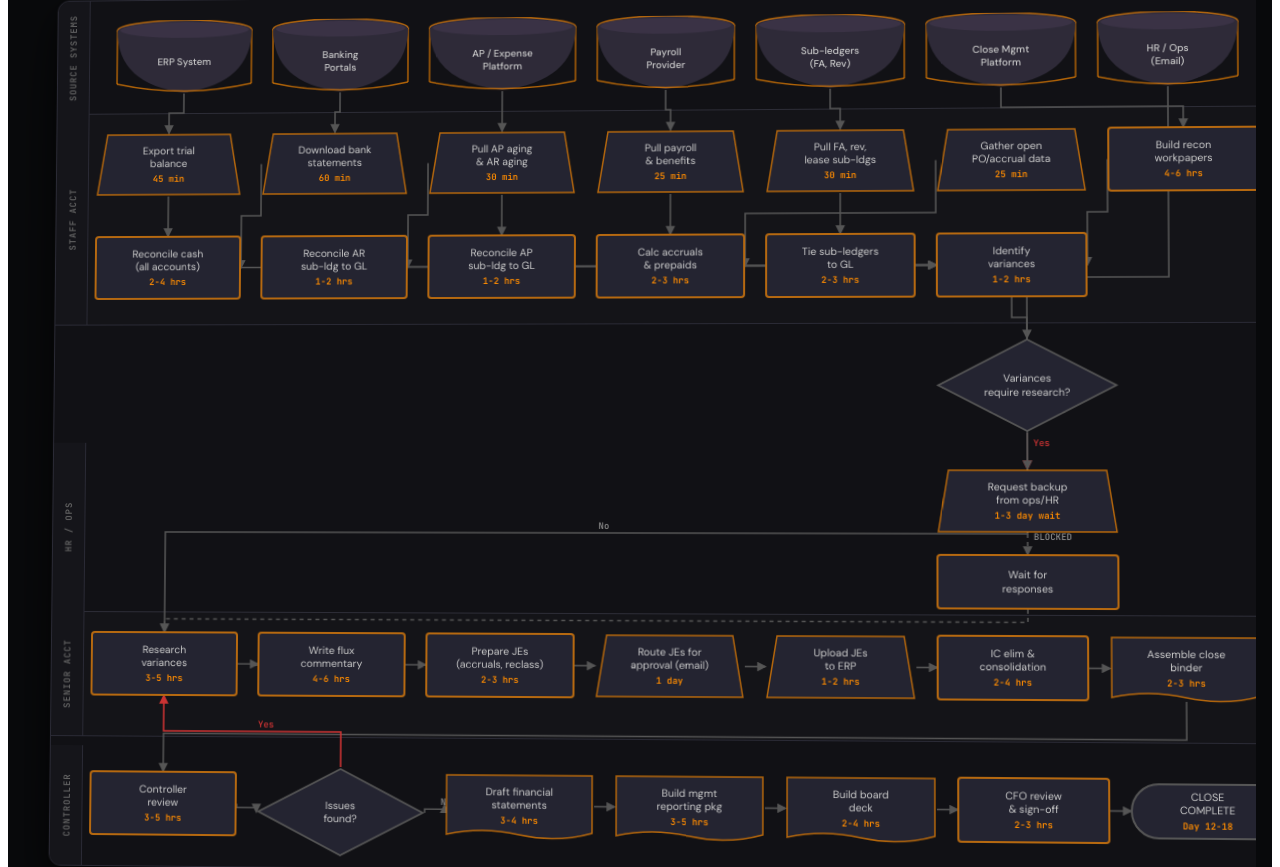
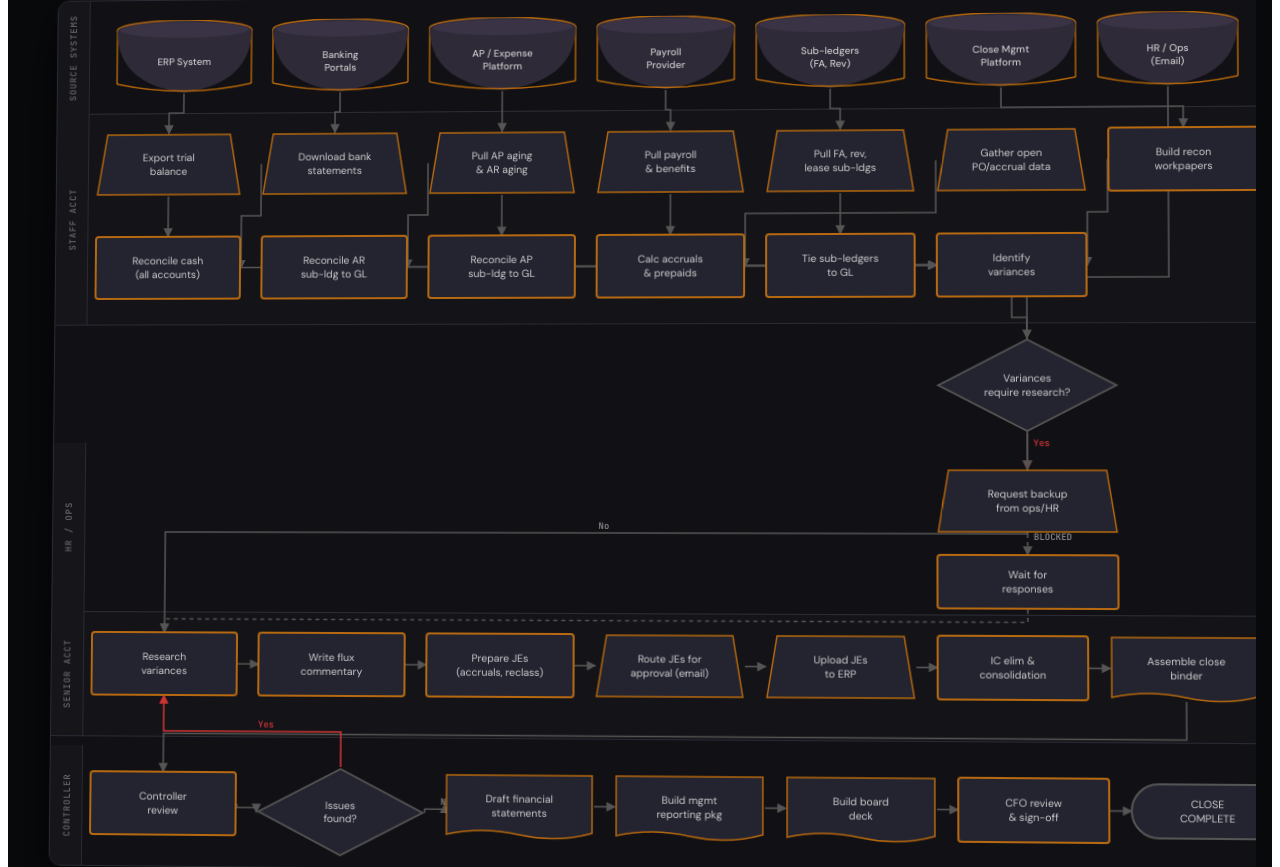
Before and after one commit to shoppingmean16/knightledger-site, a Next.js app: page /close-process in a window 1280 px wide. Shown: the part 472-1339 px from the top of the page. Built offline with nearby package versions, Linux system fonts and the light colour scheme.

Commit message:
Strip flowchart time labels (35 instances removed)

```diff
--- a/pages/close-process.js
+++ b/pages/close-process.js
@@ -16,46 +16,46 @@ var BEFORE_NODES = [
   { id: "b_hr",      label: "HR / Ops\n(Email)",       shape: "cylinder", lane: -1, x: 1050, y: 20, w: 140, h: 75, desc: "Other departments providing context and backup.", pain: "Communication via email chains and Slack threads." },
 
   // ── STAFF ACCOUNTANT LANE (lane 0) — Day 1-3 data gathering ──
-  { id: "b1",  label: "Export trial\nbalance",        shape: "trapezoid",  lane: 0, x: 40,   y: 135, w: 150, h: 65, time: "45 min",  desc: "Run TB report from ERP, save as CSV.", pain: "Stale by the time export completes." },
-  { id: "b2",  label: "Download bank\nstatements",    shape: "trapezoid",  lane: 0, x: 210,  y: 135, w: 150, h: 65, time: "60 min",  desc: "Manually pull statements from each bank portal.", pain: "2FA, session timeouts, inconsistent formats." },
-  { id: "b3",  label: "Pull AP aging\n& AR aging",    shape: "trapezoid",  lane: 0, x: 380,  y: 135, w: 150, h: 65, time: "30 min",  desc: "Export payables and receivables agings.", pain: "Unapplied cash and disputes flagged inconsistently." },
-  { id: "b4",  label: "Pull payroll\n& benefits",     shape: "trapezoid",  lane: 0, x: 550,  y: 135, w: 150, h: 65, time: "25 min",  desc: "Payroll register, commissions, accruals.", pain: "Off-cycle pay runs create reconciliation gaps." },
-  { id: "b5",  label: "Pull FA, rev,\nlease sub-ldgs",shape: "trapezoid",  lane: 0, x: 720,  y: 135, w: 150, h: 65, time: "30 min",  desc: "Fixed asset roll-forward, revenue waterfall, lease amortization.", pain: "Multiple systems, multiple exports, multiple formats." },
-  { id: "b6",  label: "Gather open\nPO/accrual data", shape: "trapezoid",  lane: 0, x: 890,  y: 135, w: 150, h: 65, time: "25 min",  desc: "Open purchase orders for accrual calculation.", pain: "Requires email chains with procurement and ops." },
-  { id: "b7",  label: "Build recon\nworkpapers",      shape: "rectangle",  lane: 0, x: 1060, y: 135, w: 150, h: 65, time: "4-6 hrs", desc: "Build Excel workpapers for every account.", pain: "VLOOKUP chains break when source data shifts." },
+  { id: "b1",  label: "Export trial\nbalance",        shape: "trapezoid",  lane: 0, x: 40,   y: 135, w: 150, h: 65,  desc: "Run TB report from ERP, save as CSV.", pain: "Stale by the time export completes." },
+  { id: "b2",  label: "Download bank\nstatements",    shape: "trapezoid",  lane: 0, x: 210,  y: 135, w: 150, h: 65,  desc: "Manually pull statements from each bank portal.", pain: "2FA, session timeouts, inconsistent formats." },
+  { id: "b3",  label: "Pull AP aging\n& AR aging",    shape: "trapezoid",  lane: 0, x: 380,  y: 135, w: 150, h: 65,  desc: "Export payables and receivables agings.", pain: "Unapplied cash and disputes flagged inconsistently." },
+  { id: "b4",  label: "Pull payroll\n& benefits",     shape: "trapezoid",  lane: 0, x: 550,  y: 135, w: 150, h: 65,  desc: "Payroll register, commissions, accruals.", pain: "Off-cycle pay runs create reconciliation gaps." },
+  { id: "b5",  label: "Pull FA, rev,\nlease sub-ldgs",shape: "trapezoid",  lane: 0, x: 720,  y: 135, w: 150, h: 65,  desc: "Fixed asset roll-forward, revenue waterfall, lease amortization.", pain: "Multiple systems, multiple exports, multiple formats." },
+  { id: "b6",  label: "Gather open\nPO/accrual data", shape: "trapezoid",  lane: 0, x: 890,  y: 135, w: 150, h: 65,  desc: "Open purchase orders for accrual calculation.", pain: "Requires email chains with procurement and ops." },
+  { id: "b7",  label: "Build recon\nworkpapers",      shape: "rectangle",  lane: 0, x: 1060, y: 135, w: 150, h: 65, desc: "Build Excel workpapers for every account.", pain: "VLOOKUP chains break when source data shifts." },
 
   // ── STAFF ACCOUNTANT — Day 3-5 reconciliation ──
-  { id: "b8",  label: "Reconcile cash\n(all accounts)", shape: "rectangle", lane: 0, x: 40,  y: 240, w: 150, h: 65, time: "2-4 hrs", desc: "Match bank transactions to GL line by line.", pain: "Manual matching, outstanding items carried forward for months." },
-  { id: "b9",  label: "Reconcile AR\nsub-ldg to GL",   shape: "rectangle", lane: 0, x: 210, y: 240, w: 150, h: 65, time: "1-2 hrs", desc: "Tie AR aging to GL balance, research differences.", pain: "Unapplied cash and credit memos cause timing differences." },
-  { id: "b10", label: "Reconcile AP\nsub-ldg to GL",   shape: "rectangle", lane: 0, x: 380, y: 240, w: 150, h: 65, time: "1-2 hrs", desc: "Tie AP aging to GL balance.", pain: "Cutoff errors create phantom variances." },
-  { id: "b11", label: "Calc accruals\n& prepaids",     shape: "rectangle", lane: 0, x: 550, y: 240, w: 150, h: 65, time: "2-3 hrs", desc: "Estimate unbilled expenses, amortize prepaids.", pain: "Relies on tribal knowledge of vendor billing cycles." },
-  { id: "b12", label: "Tie sub-ledgers\nto GL",        shape: "rectangle", lane: 0, x: 720, y: 240, w: 150, h: 65, time: "2-3 hrs", desc: "Fixed asset, revenue, lease sub-ledger reconciliation.", pain: "One mismatch requires hours of transaction-level investigation." },
-  { id: "b13", label: "Identify\nvariances",           shape: "rectangle", lane: 0, x: 890, y: 240, w: 150, h: 65, time: "1-2 hrs", desc: "Flag variances above materiality threshold.", pain: "Thresholds inconsistent across accounts." },
+  { id: "b8",  label: "Reconcile cash\n(all accounts)", shape: "rectangle", lane: 0, x: 40,  y: 240, w: 150, h: 65, desc: "Match bank transactions to GL line by line.", pain: "Manual matching, outstanding items carried forward for months." },
+  { id: "b9",  label: "Reconcile AR\nsub-ldg to GL",   shape: "rectangle", lane: 0, x: 210, y: 240, w: 150, h: 65, desc: "Tie AR aging to GL balance, research differences.", pain: "Unapplied cash and credit memos cause timing differences." },
+  { id: "b10", label: "Reconcile AP\nsub-ldg to GL",   shape: "rectangle", lane: 0, x: 380, y: 240, w: 150, h: 65, desc: "Tie AP aging to GL balance.", pain: "Cutoff errors create phantom variances." },
+  { id: "b11", label: "Calc accruals\n& prepaids",     shape: "rectangle", lane: 0, x: 550, y: 240, w: 150, h: 65, desc: "Estimate unbilled expenses, amortize prepaids.", pain: "Relies on tribal knowledge of vendor billing cycles." },
+  { id: "b12", label: "Tie sub-ledgers\nto GL",        shape: "rectangle", lane: 0, x: 720, y: 240, w: 150, h: 65, desc: "Fixed asset, revenue, lease sub-ledger reconciliation.", pain: "One mismatch requires hours of transaction-level investigation." },
+  { id: "b13", label: "Identify\nvariances",           shape: "rectangle", lane: 0, x: 890, y: 240, w: 150, h: 65, desc: "Flag variances above materiality threshold.", pain: "Thresholds inconsistent across accounts." },
 
   // ── DECISION: variances need research? (lane 0) ──
   { id: "b14", label: "Variances\nrequire research?", shape: "diamond", lane: 0, x: 890, y: 345, w: 180, h: 95, desc: "Decide which variances need further investigation." },
 
   // ── HR / OPS lane (lane 1) — blocking waits ──
-  { id: "b15", label: "Request backup\nfrom ops/HR",   shape: "trapezoid", lane: 1, x: 890, y: 475, w: 180, h: 65, time: "1-3 day wait", desc: "Email AP, ops, sales, HR for context on flagged items.", pain: "Multiple follow-ups common. A frequent source of close delays." },
+  { id: "b15", label: "Request backup\nfrom ops/HR",   shape: "trapezoid", lane: 1, x: 890, y: 475, w: 180, h: 65, desc: "Email AP, ops, sales, HR for context on flagged items.", pain: "Multiple follow-ups common. A frequent source of close delays." },
   { id: "b16", label: "Wait for\nresponses",           shape: "rectangle", lane: 1, x: 890, y: 560, w: 180, h: 55, desc: "Work is blocked pending responses from other departments.", pain: "Blocks downstream work for 1-3 days." },
 
   // ── SENIOR ACCOUNTANT lane (lane 2) — Day 5-8 analysis ──
-  { id: "b17", label: "Research\nvariances",           shape: "rectangle", lane: 2, x: 40,  y: 640, w: 150, h: 65, time: "3-5 hrs", desc: "Investigate root cause of material variances.", pain: "Requires cross-referencing multiple systems and periods." },
-  { id: "b18", label: "Write flux\ncommentary",        shape: "rectangle", lane: 2, x: 210, y: 640, w: 150, h: 65, time: "4-6 hrs", desc: "Draft B/A, PY, forecast variance narratives.", pain: "Writing the same explanations every month with small variations." },
-  { id: "b19", label: "Prepare JEs\n(accruals, reclass)", shape: "rectangle", lane: 2, x: 380, y: 640, w: 150, h: 65, time: "2-3 hrs", desc: "Draft journal entries in Excel template.", pain: "Manual calculations, prone to errors." },
-  { id: "b20", label: "Route JEs for\napproval (email)", shape: "trapezoid", lane: 2, x: 550, y: 640, w: 150, h: 65, time: "1 day", desc: "Send entries via email for review.", pain: "Approvals stall in inboxes." },
-  { id: "b21", label: "Upload JEs\nto ERP",            shape: "trapezoid", lane: 2, x: 720, y: 640, w: 150, h: 65, time: "1-2 hrs", desc: "Manually enter approved JEs into ERP one at a time.", pain: "Upload format errors require rework." },
-  { id: "b22", label: "IC elim &\nconsolidation",      shape: "rectangle", lane: 2, x: 890, y: 640, w: 150, h: 65, time: "2-4 hrs", desc: "Match IC balances, draft eliminations, run consolidation.", pain: "FX translation and cutoff differences break consolidation." },
-  { id: "b23", label: "Assemble close\nbinder",        shape: "document",  lane: 2, x: 1060, y: 640, w: 150, h: 65, time: "2-3 hrs", desc: "Organize workpapers, schedules, approvals, sign-offs.", pain: "Version control chaos if late entries post." },
+  { id: "b17", label: "Research\nvariances",           shape: "rectangle", lane: 2, x: 40,  y: 640, w: 150, h: 65, desc: "Investigate root cause of material variances.", pain: "Requires cross-referencing multiple systems and periods." },
+  { id: "b18", label: "Write flux\ncommentary",        shape: "rectangle", lane: 2, x: 210, y: 640, w: 150, h: 65, desc: "Draft B/A, PY, forecast variance narratives.", pain: "Writing the same explanations every month with small variations." },
+  { id: "b19", label: "Prepare JEs\n(accruals, reclass)", shape: "rectangle", lane: 2, x: 380, y: 640, w: 150, h: 65, desc: "Draft journal entries in Excel template.", pain: "Manual calculations, prone to errors." },
+  { id: "b20", label: "Route JEs for\napproval (email)", shape: "trapezoid", lane: 2, x: 550, y: 640, w: 150, h: 65, desc: "Send entries via email for review.", pain: "Approvals stall in inboxes." },
+  { id: "b21", label: "Upload JEs\nto ERP",            shape: "trapezoid", lane: 2, x: 720, y: 640, w: 150, h: 65, desc: "Manually enter approved JEs into ERP one at a time.", pain: "Upload format errors require rework." },
+  { id: "b22", label: "IC elim &\nconsolidation",      shape: "rectangle", lane: 2, x: 890, y: 640, w: 150, h: 65, desc: "Match IC balances, draft eliminations, run consolidation.", pain: "FX translation and cutoff differences break consolidation." },
+  { id: "b23", label: "Assemble close\nbinder",        shape: "document",  lane: 2, x: 1060, y: 640, w: 150, h: 65, desc: "Organize workpapers, schedules, approvals, sign-offs.", pain: "Version control chaos if late entries post." },
 
   // ── CONTROLLER / CFO lane (lane 3) — Day 8-15 review ──
-  { id: "b24", label: "Controller\nreview",            shape: "rectangle", lane: 3, x: 40,  y: 780, w: 150, h: 65, time: "3-5 hrs", desc: "Review every workpaper, JE, and reconciliation.", pain: "Time pressure forces spot-checks instead of full review." },
+  { id: "b24", label: "Controller\nreview",            shape: "rectangle", lane: 3, x: 40,  y: 780, w: 150, h: 65, desc: "Review every workpaper, JE, and reconciliation.", pain: "Time pressure forces spot-checks instead of full review." },
   { id: "b25", label: "Issues\nfound?",                shape: "diamond",   lane: 3, x: 210, y: 775, w: 170, h: 90, desc: "Controller identifies errors or missing support." },
-  { id: "b26", label: "Draft financial\nstatements",   shape: "document",  lane: 3, x: 400, y: 780, w: 150, h: 65, time: "3-4 hrs", desc: "Format BS, IS, CF statements and footnotes.", pain: "Manual cross-referencing and tie-outs." },
-  { id: "b27", label: "Build mgmt\nreporting pkg",     shape: "document",  lane: 3, x: 570, y: 780, w: 150, h: 65, time: "3-5 hrs", desc: "KPI dashboard, department P&Ls, trend analysis.", pain: "Copy-paste from Excel into slides." },
-  { id: "b28", label: "Build board\ndeck",             shape: "document",  lane: 3, x: 740, y: 780, w: 150, h: 65, time: "2-4 hrs", desc: "Investor and board presentation.", pain: "One late adjustment ripples through every slide." },
-  { id: "b29", label: "CFO review\n& sign-off",        shape: "rectangle", lane: 3, x: 910, y: 780, w: 150, h: 65, time: "2-3 hrs", desc: "Final executive review and approval.", pain: "Requires meetings and walkthroughs." },
-  { id: "b30", label: "CLOSE\nCOMPLETE",               shape: "pill",      lane: 3, x: 1080, y: 785, w: 150, h: 55, time: "Day 12-18", desc: "Books closed. Next close starts in ~10 business days." }
+  { id: "b26", label: "Draft financial\nstatements",   shape: "document",  lane: 3, x: 400, y: 780, w: 150, h: 65, desc: "Format BS, IS, CF statements and footnotes.", pain: "Manual cross-referencing and tie-outs." },
+  { id: "b27", label: "Build mgmt\nreporting pkg",     shape: "document",  lane: 3, x: 570, y: 780, w: 150, h: 65, desc: "KPI dashboard, department P&Ls, trend analysis.", pain: "Copy-paste from Excel into slides." },
+  { id: "b28", label: "Build board\ndeck",             shape: "document",  lane: 3, x: 740, y: 780, w: 150, h: 65, desc: "Investor and board presentation.", pain: "One late adjustment ripples through every slide." },
+  { id: "b29", label: "CFO review\n& sign-off",        shape: "rectangle", lane: 3, x: 910, y: 780, w: 150, h: 65, desc: "Final executive review and approval.", pain: "Requires meetings and walkthroughs." },
+  { id: "b30", label: "CLOSE\nCOMPLETE",               shape: "pill",      lane: 3, x: 1080, y: 785, w: 150, h: 55, desc: "Books closed. Next close starts in ~10 business days." }
 ];
 
 var BEFORE_EDGES = [
@@ -100,24 +100,24 @@ var AFTER_NODES = [
   { id: "a_close",   label: "Close Mgmt\nPlatform",    shape: "cylinder", lane: -1, x: 870,  y: 20, w: 150, h: 70, badge: "API", desc: "Your existing close management platform.", auto: "Output written into the tool your team already uses." },
 
   // ── AI ENGINE LANE (lane 0) — 5 engines + decision gate ──
-  { id: "a1", label: "Data Integration", shape: "hex", lane: 0, x: 60,  y: 145, w: 290, h: 90, time: "continuous", badge: "AI", desc: "Pulls and validates data from every connected source. Normalizes formats, runs data quality checks, and prepares clean datasets for downstream engines.", auto: "Runs throughout the period, not only at close." },
+  { id: "a1", label: "Data Integration", shape: "hex", lane: 0, x: 60,  y: 145, w: 290, h: 90, badge: "AI", desc: "Pulls and validates data from every connected source. Normalizes formats, runs data quality checks, and prepares clean datasets for downstream engines.", auto: "Runs throughout the period, not only at close." },
 
-  { id: "a2", label: "Reconciliation Engine", shape: "hex", lane: 0, x: 380, y: 145, w: 290, h: 90, time: "minutes", badge: "AI", desc: "Reconciles balance sheet accounts — cash, AR, AP, sub-ledgers, accruals, prepaids. Matches transactions across systems, categorizes timing differences, and surfaces exceptions with proposed resolutions.", auto: "In-scope accounts reconciled in parallel." },
+  { id: "a2", label: "Reconciliation Engine", shape: "hex", lane: 0, x: 380, y: 145, w: 290, h: 90, badge: "AI", desc: "Reconciles balance sheet accounts — cash, AR, AP, sub-ledgers, accruals, prepaids. Matches transactions across systems, categorizes timing differences, and surfaces exceptions with proposed resolutions.", auto: "In-scope accounts reconciled in parallel." },
 
-  { id: "a3", label: "Adjustment Engine", shape: "hex", lane: 0, x: 700, y: 145, w: 290, h: 90, time: "minutes", badge: "AI", desc: "Drafts journal entries — accruals, deferrals, reclasses, standard adjustments — using source data and historical context. Each entry includes calculation logic, supporting evidence, and a full audit trail.", auto: "Routed to the appropriate approver by entry type." },
+  { id: "a3", label: "Adjustment Engine", shape: "hex", lane: 0, x: 700, y: 145, w: 290, h: 90, badge: "AI", desc: "Drafts journal entries — accruals, deferrals, reclasses, standard adjustments — using source data and historical context. Each entry includes calculation logic, supporting evidence, and a full audit trail.", auto: "Routed to the appropriate approver by entry type." },
 
-  { id: "a4", label: "Consolidation & Close", shape: "hex", lane: 0, x: 60,  y: 275, w: 290, h: 90, time: "minutes", badge: "AI", desc: "Matches intercompany balances across entities, generates elimination entries, applies FX translation, and completes consolidation with full supporting documentation.", auto: "Mismatches surfaced in advance of close." },
+  { id: "a4", label: "Consolidation & Close", shape: "hex", lane: 0, x: 60,  y: 275, w: 290, h: 90, badge: "AI", desc: "Matches intercompany balances across entities, generates elimination entries, applies FX translation, and completes consolidation with full supporting documentation.", auto: "Mismatches surfaced in advance of close." },
 
-  { id: "a5", label: "Reporting & Evidence", shape: "hex", lane: 0, x: 380, y: 275, w: 290, h: 90, time: "minutes", badge: "AI", desc: "Generates variance commentary, financial statements, management reporting, and audit-ready evidence. Every figure traced to source. Outputs are data-linked and update together.", auto: "Financials, commentary, and audit support produced together." },
+  { id: "a5", label: "Reporting & Evidence", shape: "hex", lane: 0, x: 380, y: 275, w: 290, h: 90, badge: "AI", desc: "Generates variance commentary, financial statements, management reporting, and audit-ready evidence. Every figure traced to source. Outputs are data-linked and update together.", auto: "Financials, commentary, and audit support produced together." },
 
   { id: "a6", label: "Exceptions for\nreview?", shape: "diamond", lane: 0, x: 735, y: 275, w: 220, h: 95, badge: "AI", desc: "Isolates items that call for human judgment — unusual transactions, materiality edge cases, policy exceptions, and flagged anomalies.", auto: "Routed by materiality and confidence." },
 
   // ── CONTROLLER LANE (lane 1) — review and approve ──
-  { id: "a7", label: "Review & approve\nAI output", shape: "rectangle", lane: 1, x: 100, y: 460, w: 300, h: 80, time: "hours", badge: "HUMAN", desc: "Controller reviews AI-generated reconciliations, journal entries, and commentary. Preparation is complete — the focus is on exceptions, judgment calls, and refinement.", auto: "Review instead of prepare." },
+  { id: "a7", label: "Review & approve\nAI output", shape: "rectangle", lane: 1, x: 100, y: 460, w: 300, h: 80, badge: "HUMAN", desc: "Controller reviews AI-generated reconciliations, journal entries, and commentary. Preparation is complete — the focus is on exceptions, judgment calls, and refinement.", auto: "Review instead of prepare." },
 
-  { id: "a8", label: "Final sign-off", shape: "rectangle", lane: 1, x: 460, y: 460, w: 260, h: 80, time: "hours", badge: "HUMAN", desc: "Controller signs off on the close package — financial statements, reporting, and supporting workpapers.", auto: "Focused review. No last-minute surprises." },
+  { id: "a8", label: "Final sign-off", shape: "rectangle", lane: 1, x: 460, y: 460, w: 260, h: 80, badge: "HUMAN", desc: "Controller signs off on the close package — financial statements, reporting, and supporting workpapers.", auto: "Focused review. No last-minute surprises." },
 
-  { id: "a9", label: "CLOSE\nCOMPLETE", shape: "pill", lane: 1, x: 760, y: 470, w: 180, h: 60, time: "Day 2-3", desc: "Close is complete, reviewed, and documented." }
+  { id: "a9", label: "CLOSE\nCOMPLETE", shape: "pill", lane: 1, x: 760, y: 470, w: 180, h: 60, desc: "Close is complete, reviewed, and documented." }
 ];
 
 var AFTER_EDGES = [
```
